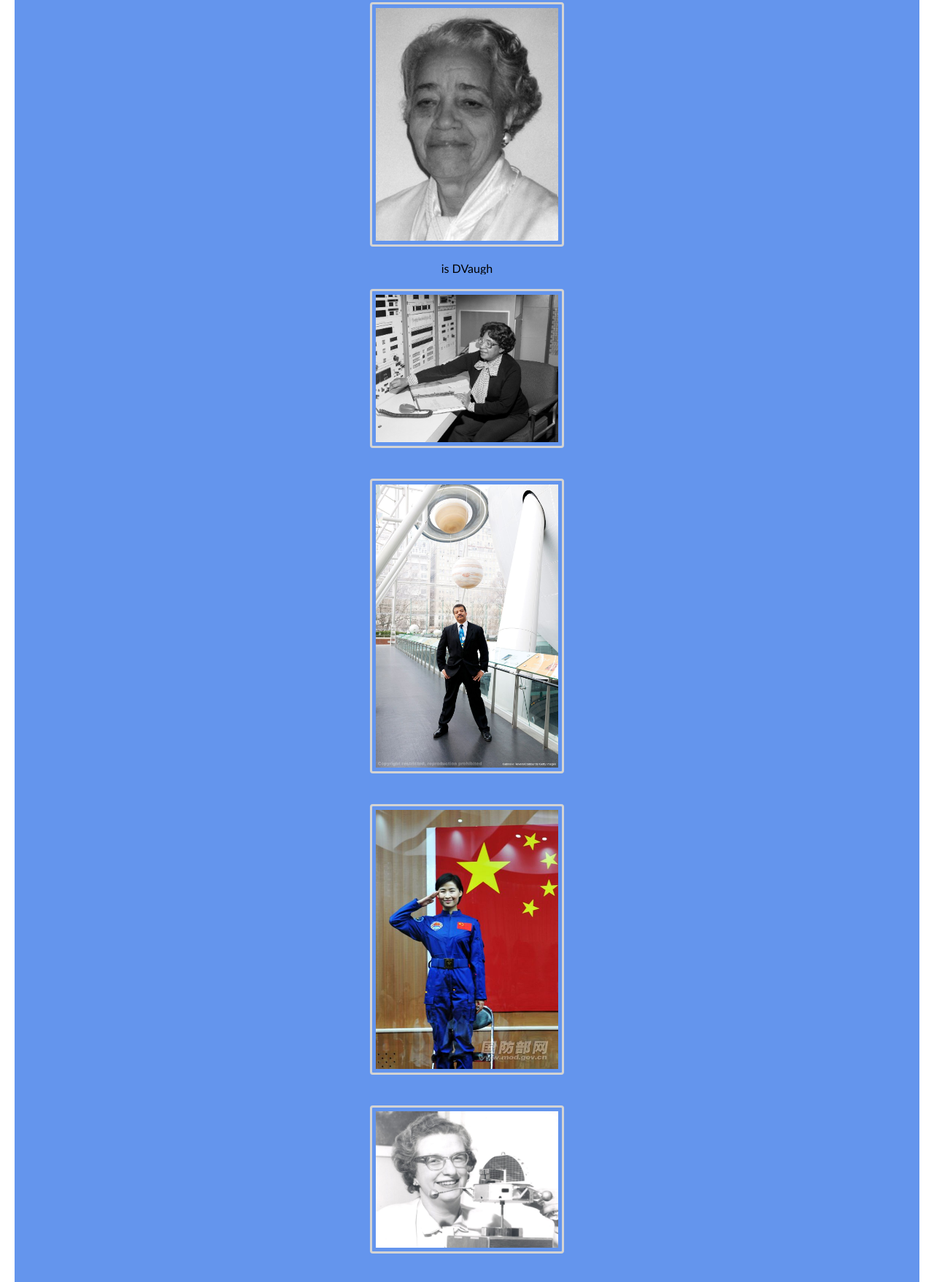
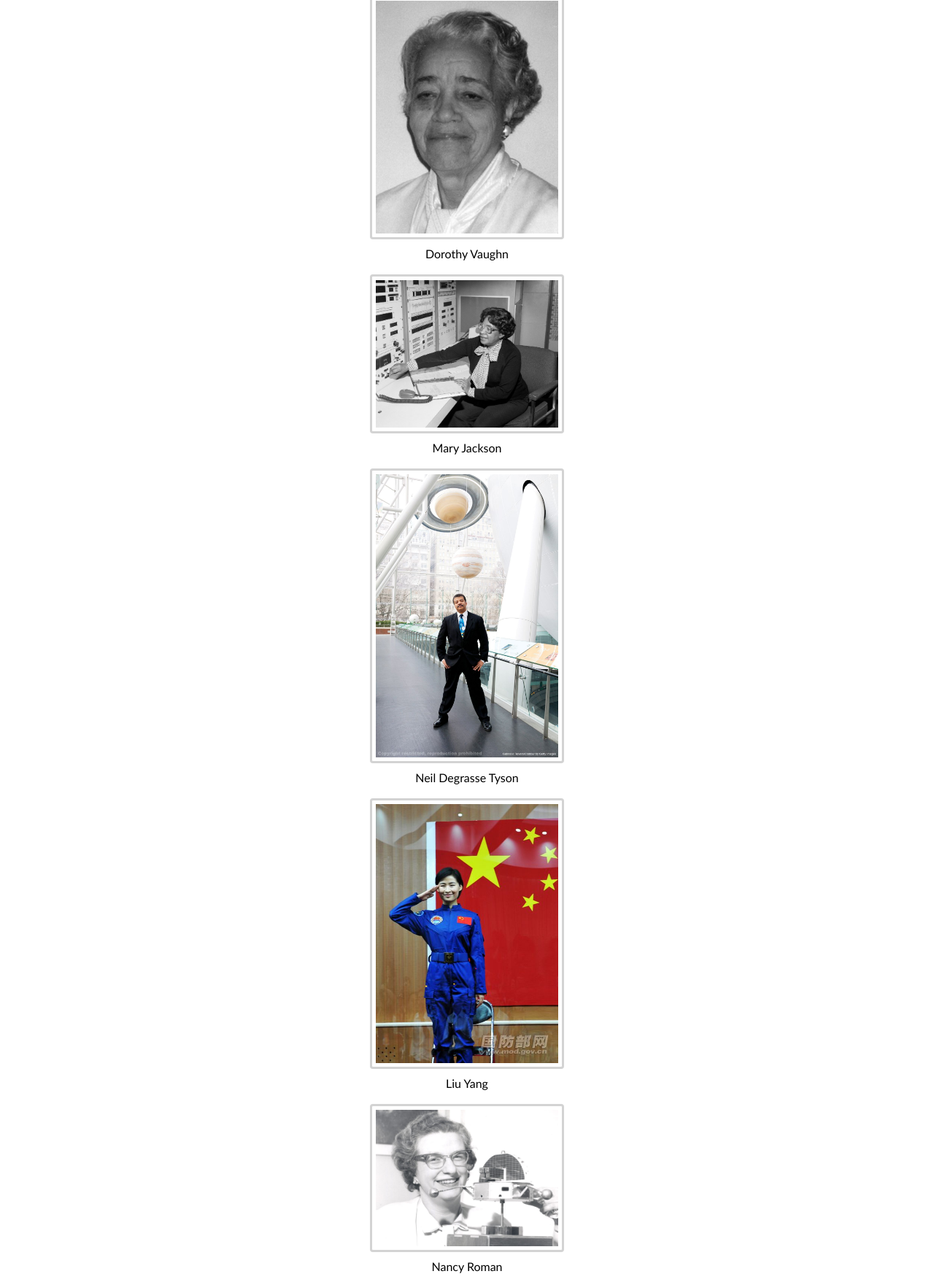
Before and after one commit to saumyabaheti/checkpoint3, a plain HTML site: page womencontributors.html in a window 1280 px wide. Shown: the part 725-2482 px from the top of the page at 73% size. Drawn offline with Linux system fonts and the light colour scheme.

Commit message:
Add files via upload

```diff
--- a/css/styles.css
+++ b/css/styles.css
@@ -64,7 +64,7 @@ img {
     border-radius: 4px;
     padding: 5px;
     width: 250px;
-    margin: 20px;
+    margin: 10px;
 
 
   }
@@ -133,7 +133,7 @@ footer p {
 .container div {
     grid-column: 1 / 2;
     text-align: center;
-    background-color: cornflowerblue;
+    margin-bottom: 10px;
 
 }
 
--- a/womencontributors.html
+++ b/womencontributors.html
@@ -55,15 +55,15 @@
 
 		<div class="container">
 
-			<div><img src = "images/dorothyjvaughan.jpeg" alt="Dorothy Vaughn"/><figcaption> is DVaugh</figcaption></div>
-			<div><img src = "images/mary-jackson.jpeg" alt="Mary Jackson" width="200"/></div>
-			<div><img src = "images/ndt_img.jpeg" alt="Neil Degrasse Tyson" width="200"/></div>
-			<div><img src = "images/liu_yang.jpeg" alt="Liu Yang" width="200"/></div>
-			<div><img src = "images/nancy_roman.jpeg" alt="Nancy Roman" width="200"/></div>
-			<div><img src = "images/katherine-johnson.jpeg" alt="Katherine Johnson" width="200"/></div>
-			<div><img src = "images/musk.jpeg" alt="Elon Musk" width="200"/></div>
-			<div><img src = "images/mae.jpeg" alt="Mae" width="200"/></div>
-			<div><img src = "images/radhakrishnan.jpeg" alt="Radhakrishnan" width="200"/></div>
+			<div><img src = "images/dorothyjvaughan.jpeg" alt="Dorothy Vaughn"/><figcaption>Dorothy Vaughn</figcaption></div>
+			<div><img src = "images/mary-jackson.jpeg" alt="Mary Jackson" width="200"/><figcaption>Mary Jackson</figcaption></div>
+			<div><img src = "images/ndt_img.jpeg" alt="Neil Degrasse Tyson" width="200"/><figcaption>Neil Degrasse Tyson</figcaption></div>
+			<div><img src = "images/liu_yang.jpeg" alt="Liu Yang" width="200"/><figcaption>Liu Yang</figcaption></div>
+			<div><img src = "images/nancy_roman.jpeg" alt="Nancy Roman" width="200"/><figcaption>Nancy Roman</figcaption></div>
+			<div><img src = "images/katherine-johnson.jpeg" alt="Katherine Johnson" width="200"/><figcaption>Katherine Johnson</figcaption></div>
+			<div><img src = "images/musk.jpeg" alt="Elon Musk" width="200"/><figcaption>Elon Musk</figcaption></div>
+			<div><img src = "images/mae.jpeg" alt="Mae" width="200"/><figcaption>Mae</figcaption></div>
+			<div><img src = "images/radhakrishnan.jpeg" alt="Radhakrishnan" width="200"/><figcaption>Radhakrishnan</figcaption></div>
 
 
 		</div>
```
